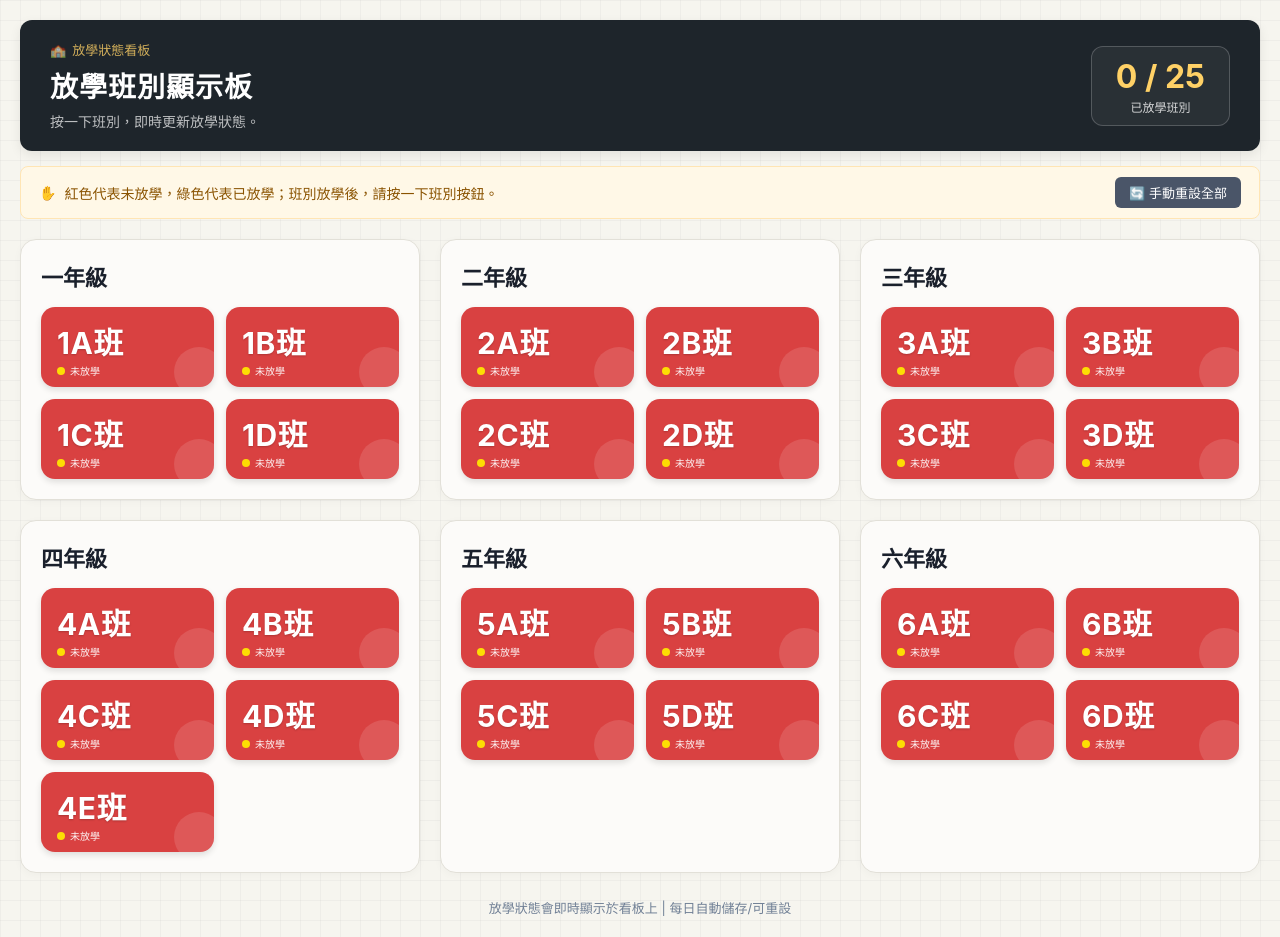
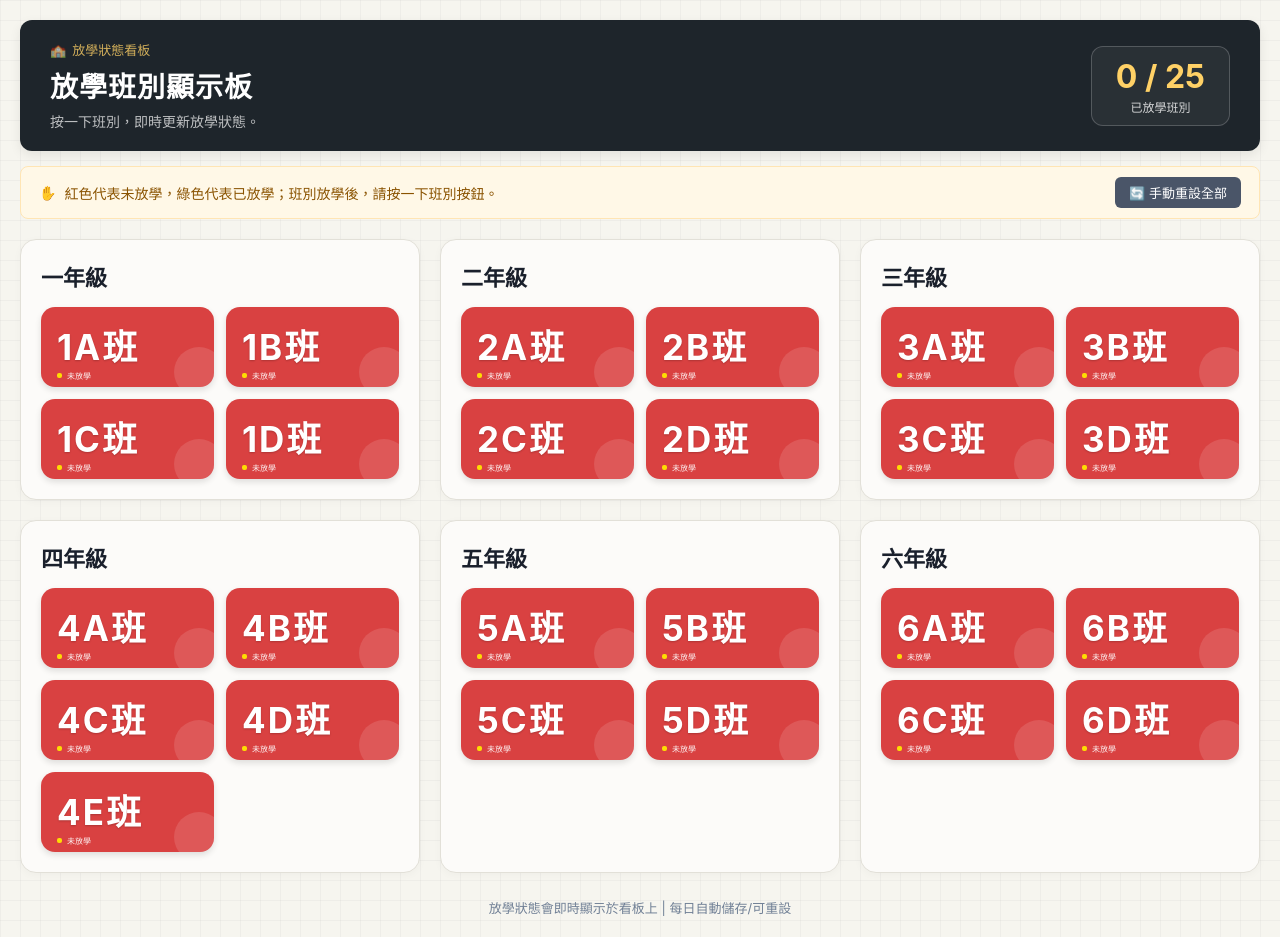
Before and after one commit to hpccps-afterschool/hpclass-display, a plain HTML site: page index.html in a window 1280 px wide. Drawn offline with Linux system fonts and the light colour scheme.

Commit message:
Update index.html

```diff
--- a/index.html
+++ b/index.html
@@ -221,9 +221,9 @@
     }
 
     .class-name {
-      font-size: 30px;
+      font-size: 35px;
       font-weight: bold;
-      letter-spacing: 0.5px;
+      letter-spacing: 2px;
       text-shadow: 0 1px 2px rgba(0,0,0,0.2);
     }
 
@@ -231,15 +231,15 @@
       display: inline-flex;
       align-items: center;
       gap: 5px;
-      font-size: 10px;
-      font-weight: 500;
+      font-size: 8px;
+      font-weight: 400;
       opacity: 0.95;
     }
 
     .status-dot {
-      width: 8px;
-      height: 8px;
-      border-radius: 50%;
+      width: 5px;
+      height: 5px;
+      border-radius: 40%;
       background-color: #ffe600;
     }
 
```
